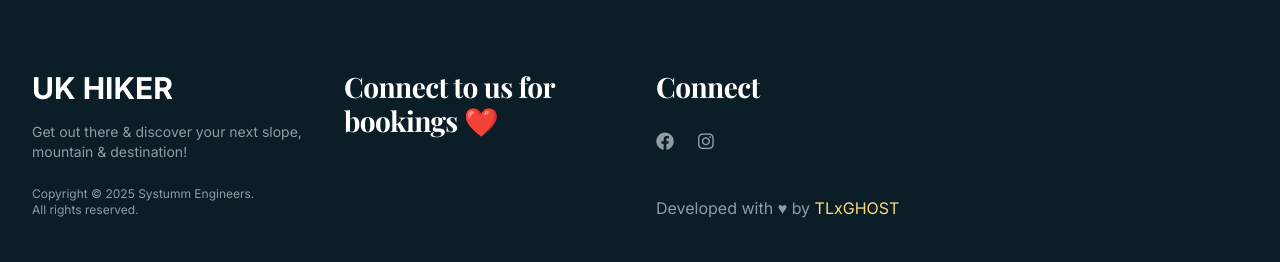
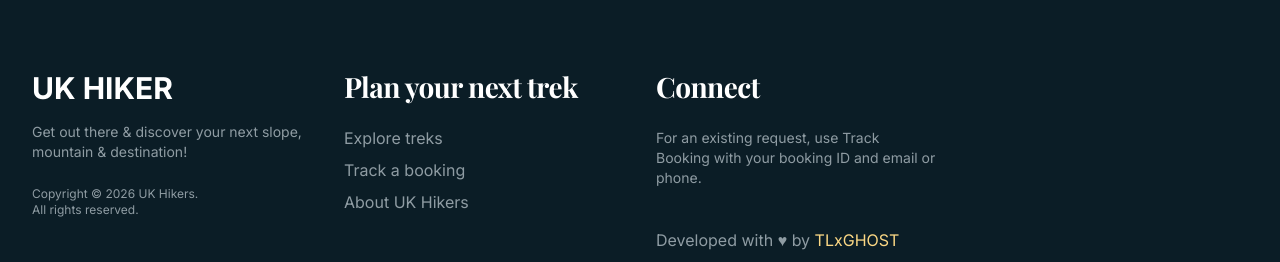
Before and after one commit to TLxGHOST/UKHIKERS2, a React (Vite) app in the folder frontend/: page / in a window 1280 px wide. Shown: the part 2970-3232 px from the top of the page. Built offline with nearby package versions, Linux system fonts and the light colour scheme.

Commit message:
Improve footer navigation and remove placeholder links

```diff
--- a/frontend/src/components/Footer.jsx
+++ b/frontend/src/components/Footer.jsx
@@ -18,16 +18,19 @@ const Footer = () => {
           </p>
 
           <p className="text-[#8f9ca3] text-xs">
-            Copyright © 2025 Systumm Engineers. <br />
+            Copyright © {new Date().getFullYear()} UK Hikers. <br />
             All rights reserved.
           </p>
         </div>
 
-        {/* Booking Message */}
+        {/* Booking Links */}
         <div>
-          <h3 className="text-white font-bold mb-6">
-            Connect to us for bookings ❤️
-          </h3>
+          <h3 className="text-white font-bold mb-6">Plan your next trek</h3>
+          <ul className="space-y-3 text-sm">
+            <li><Link to="/equipment" className="text-[#8f9ca3] hover:text-white transition-colors">Explore treks</Link></li>
+            <li><Link to="/track-booking" className="text-[#8f9ca3] hover:text-white transition-colors">Track a booking</Link></li>
+            <li><Link to="/about" className="text-[#8f9ca3] hover:text-white transition-colors">About UK Hikers</Link></li>
+          </ul>
         </div>
 
         {/* Developer */}
@@ -56,22 +59,9 @@ const Footer = () => {
         <div>
           <h3 className="text-white font-bold mb-6">Connect</h3>
 
-          <div className="flex space-x-6">
-            {[
-              { icon: "fa-facebook", url: "https://facebook.com" },
-              { icon: "fa-instagram", url: "https://instagram.com" },
-            ].map((social) => (
-              <a
-                key={social.icon}
-                href={social.url}
-                target="_blank"
-                rel="noopener noreferrer"
-                className="text-[#8f9ca3] hover:text-white transition-colors text-lg"
-              >
-                <i className={`fab ${social.icon}`}></i>
-              </a>
-            ))}
-          </div>
+          <p className="text-[#8f9ca3] text-sm">
+            For an existing request, use Track Booking with your booking ID and email or phone.
+          </p>
 
           <div className="mt-10 text-[#8f9ca3]">
             <p>
```
